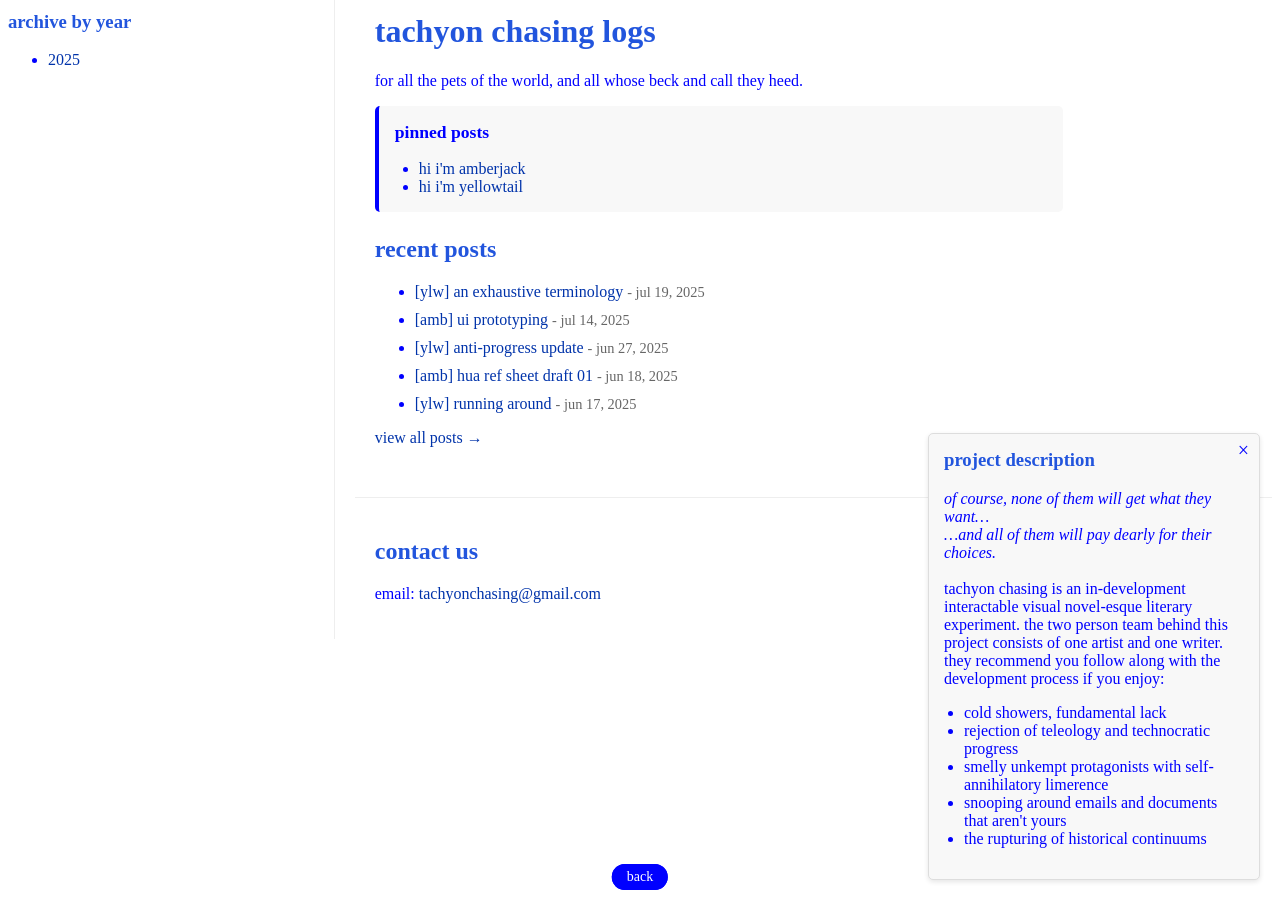
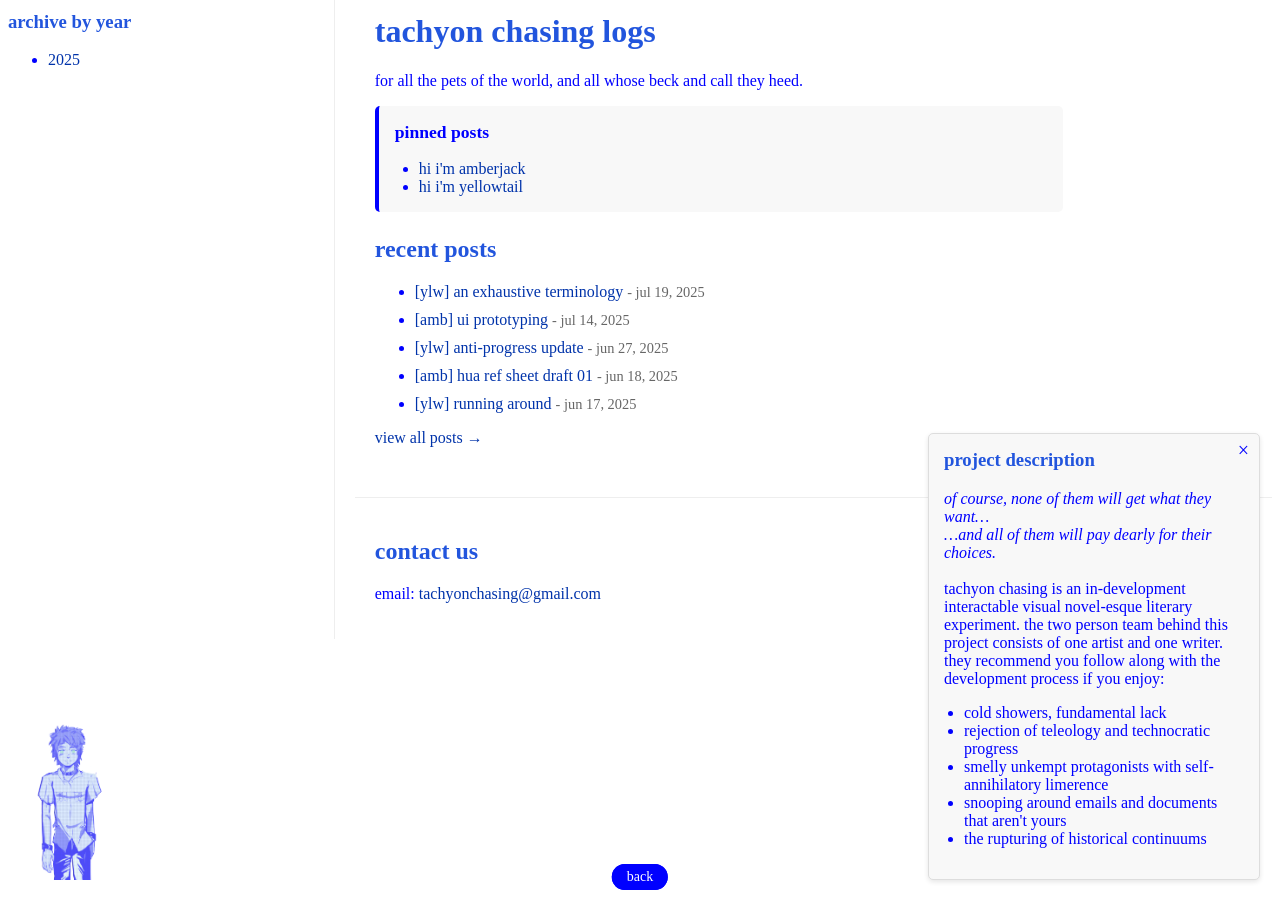
Before and after one commit to catgoesmiao/catgoesmiao.github.io, a Jekyll site: the page built from index.html, in a window 1280 px wide and 900 px high, scrolled down 56 px. Built offline with Jekyll 4.4.1, drawn with Linux system fonts in a browser that asks for light colours.

Commit message:
Update default.html

```diff
--- a/_layouts/default.html
+++ b/_layouts/default.html
@@ -101,5 +101,12 @@
   </div>
   {% endif %}
 
+  <!-- corner image -->
+<img
+  src="{{ site.url }}/assets/images/meppy-sidebar.png"
+  class="corner-image"
+  alt="Logo"
+
+>
 </body>
 </html>
```
